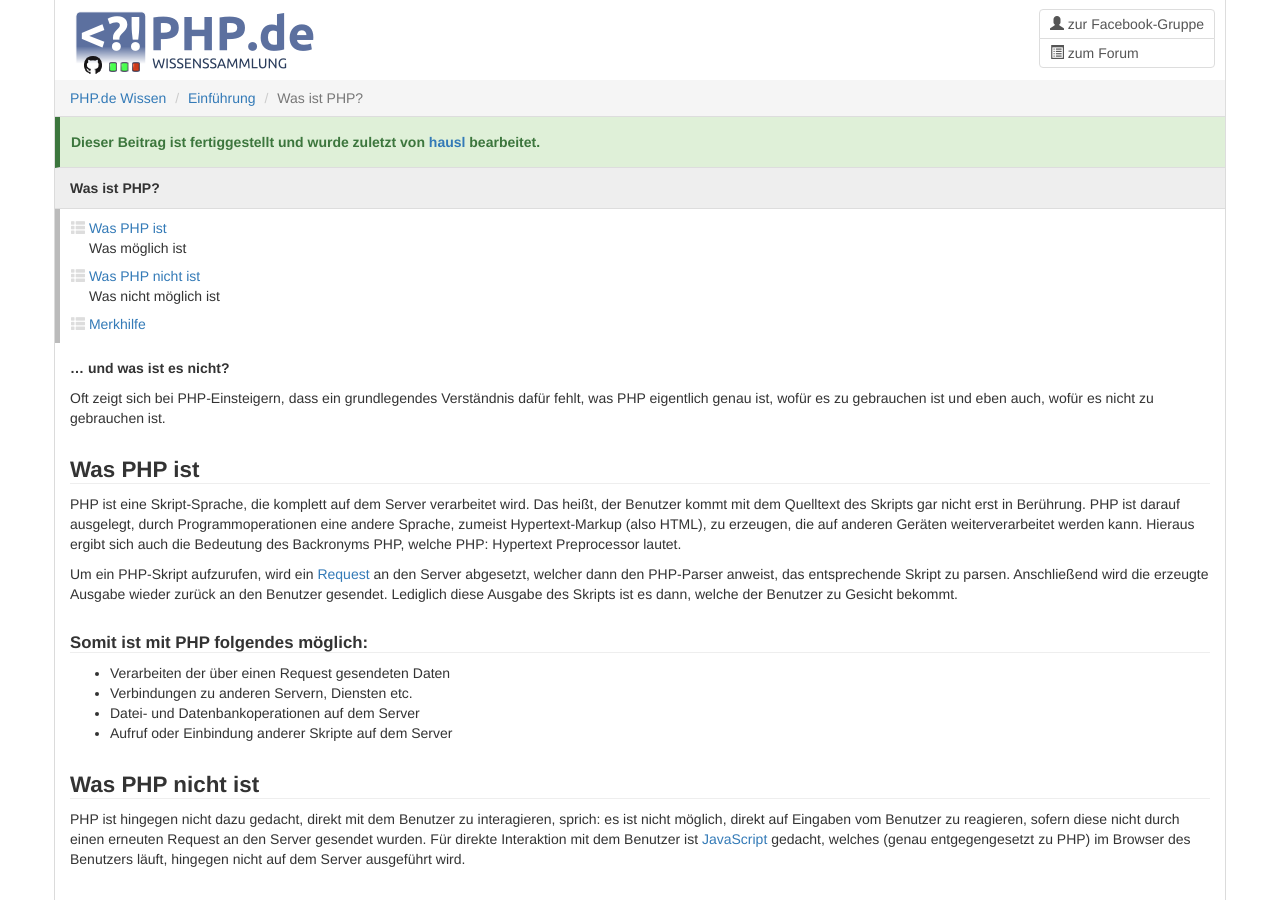
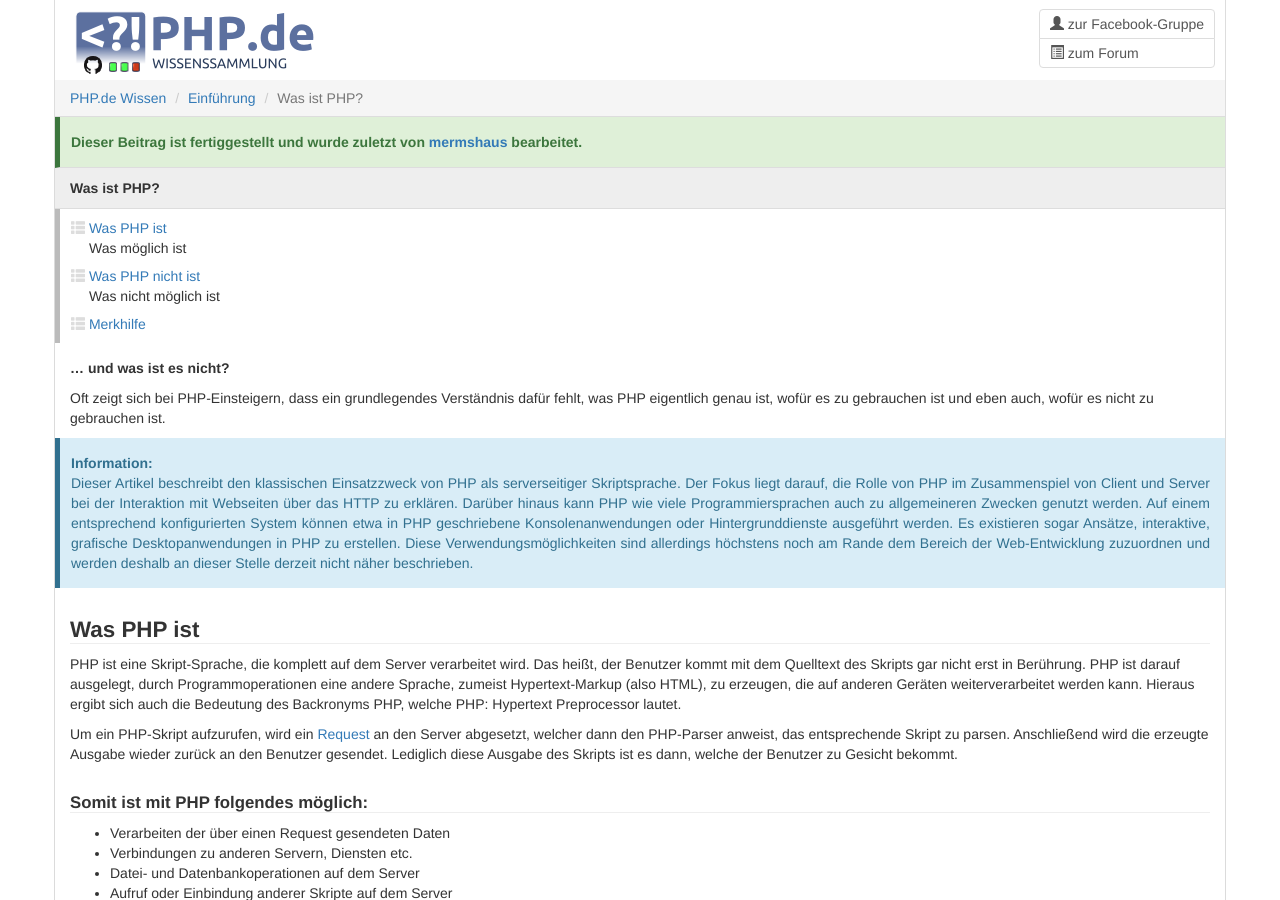
Before and after one commit to php-de/php-de.github.io, a Jekyll site: the page built from introduction/was-ist-php.md, in a window 1280 px wide and 900 px high. Built offline with Jekyll 4.4.1, drawn with Linux system fonts in a browser that asks for light colours; nearby versions of some CDN libraries.

Commit message:
Was ist PHP - Fügt Hinweis zu alternativen Einsatzzwecken hinzu

```diff
--- a/introduction/was-ist-php.md
+++ b/introduction/was-ist-php.md
@@ -18,6 +18,9 @@ author:
     - name: hausl
       profile: 21246
 
+    - name: mermshaus
+      profile: 15041
+
 inhalt:
     - name: "Was PHP ist"
       anchor: was-php-ist
@@ -37,6 +40,10 @@ inhalt:
 
 Oft zeigt sich bei PHP-Einsteigern, dass ein grundlegendes Verständnis dafür fehlt, was PHP eigentlich genau ist, wofür es zu gebrauchen ist und eben auch, wofür es nicht zu gebrauchen ist.
 
+<div class="alert alert-info">
+    <strong>Information:</strong><br>
+    Dieser Artikel beschreibt den klassischen Einsatzzweck von PHP als serverseitiger Skriptsprache. Der Fokus liegt darauf, die Rolle von PHP im Zusammenspiel von Client und Server bei der Interaktion mit Webseiten über das HTTP zu erklären. Darüber hinaus kann PHP wie viele Programmiersprachen auch zu allgemeineren Zwecken genutzt werden. Auf einem entsprechend konfigurierten System können etwa in PHP geschriebene Konsolenanwendungen oder Hintergrunddienste ausgeführt werden. Es existieren sogar Ansätze, interaktive, grafische Desktopanwendungen in PHP zu erstellen. Diese Verwendungsmöglichkeiten sind allerdings höchstens noch am Rande dem Bereich der Web-Entwicklung zuzuordnen und werden deshalb an dieser Stelle derzeit nicht näher beschrieben.
+</div>
 
 ### Was PHP ist
 PHP ist eine Skript-Sprache, die komplett auf dem Server verarbeitet wird. Das heißt, der Benutzer kommt mit dem Quelltext des Skripts gar nicht erst in Berührung.
```
